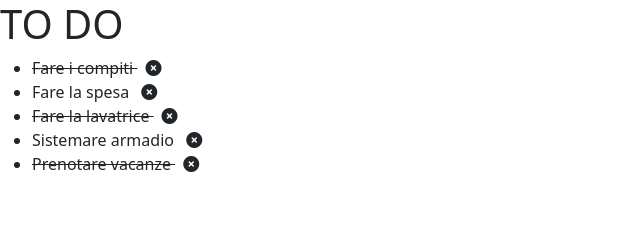
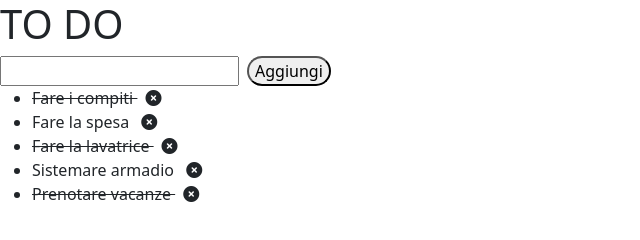
Before and after one commit to LorenzoTesoro/vue-todolist, a plain HTML site: page index.html in a window 1280 px wide. Shown: the whole page, without its empty margins (0-640 px from the left). Drawn offline with nearby package versions, Linux system fonts and the light colour scheme.

Commit message:
add mileston3 not working

```diff
--- a/assets/js/main.js
+++ b/assets/js/main.js
@@ -9,11 +9,21 @@
  - @click sull'icona: il todo sparisce
 */
 
+/* MILESTONE 3
+Predisporre un campo di input testuale e un pulsante "aggiungi": cliccando sul pulsante, il testo digitato viene letto e utilizzato per creare un nuovo todo, che quindi viene aggiunto alla lista dei todo esistenti.
+
+- markup: input + button
+- @click sul button che mi richiama una funzione
+- funzione: cosa deve fare? pushare il nuovo todo all'inizio dell'array
+*/
+
+
 const { createApp } = Vue
 
 createApp({
     data(){
         return{
+            newTask:'',
             tasks: [
                 {
                     text:'Fare i compiti',
@@ -40,9 +50,11 @@ createApp({
     },
     methods:{
         isDone(index){
-            // console.log('ho cliccato', index)
             this.tasks.splice(index,1)
+        },
+        addNewTask(){
+            //console.log('ho cliccato')
+            this.tasks.push(this.newTask)
         }
-
     }
 }).mount('#app')
--- a/index.html
+++ b/index.html
@@ -18,6 +18,8 @@
     <div id="app">
         <div class="tasks">
             <h1>TO DO</h1>
+            <input type="text" v-model="newTask">
+            <button class="ms-2 rounded-pill" @click="addNewTask()">Aggiungi</button>
             <ul>
                 <li v-for="(task,index) in tasks" :class="{ line_through: task.done, '':task.done }">
                     {{task.text}}
```
